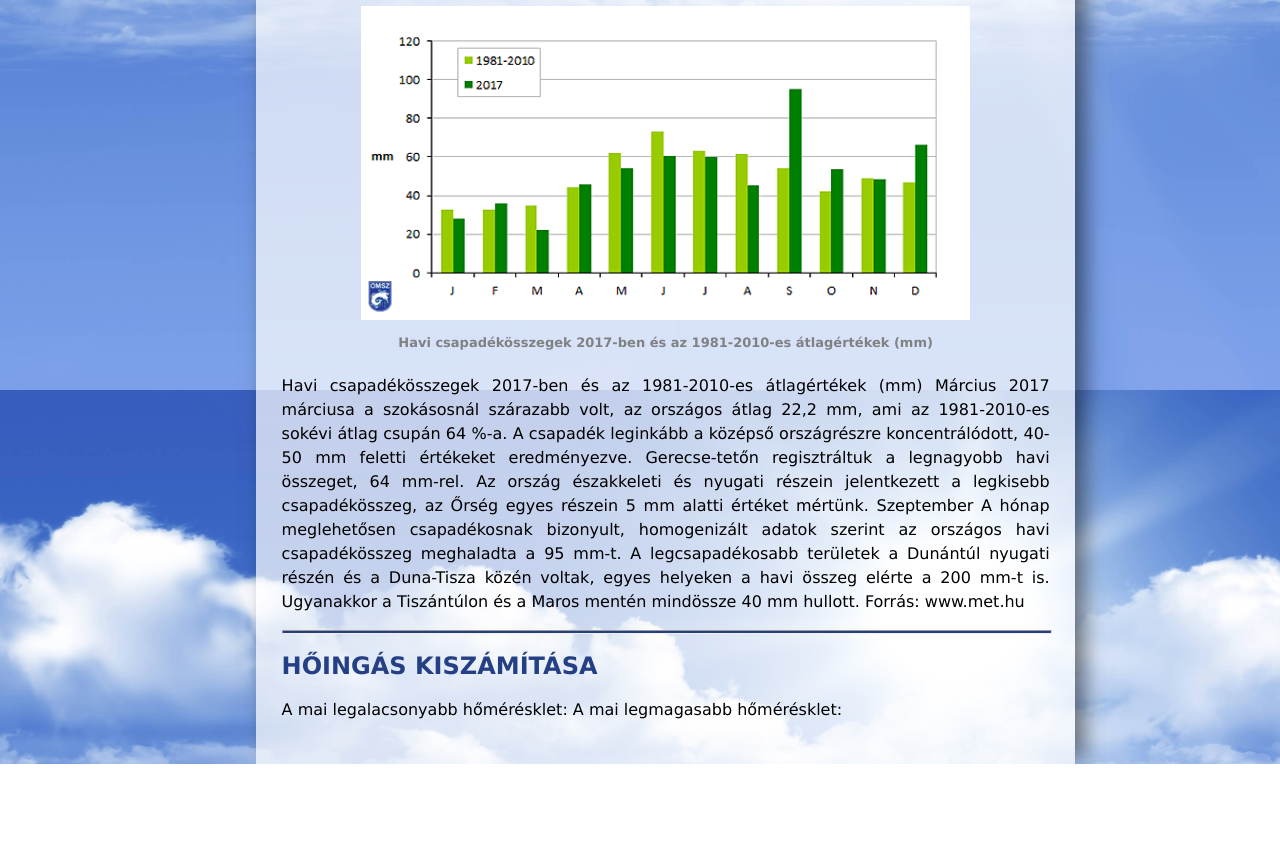
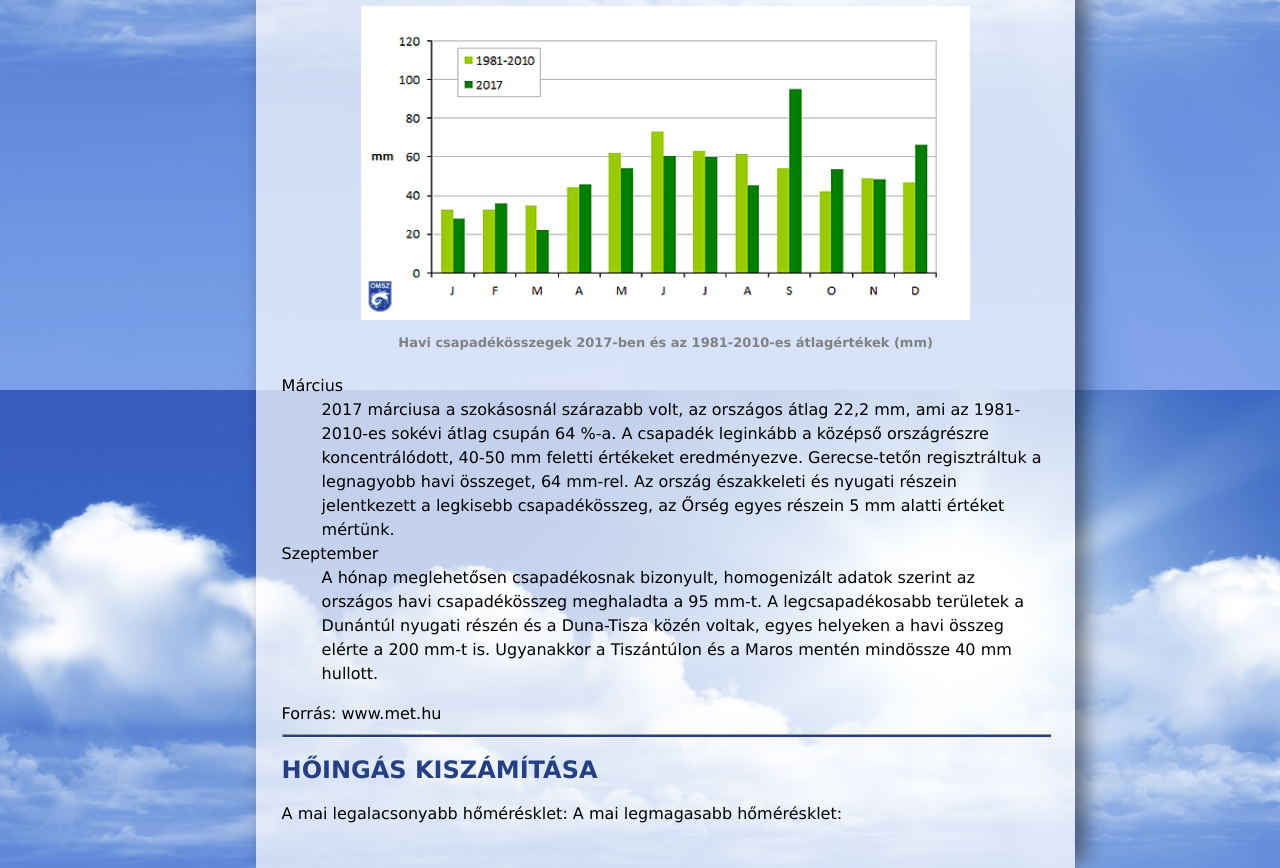
Before and after one commit to Kovtan1/idojaras_git_dolgozat_Kov-csZolt-n, a plain HTML site: page index.html in a window 1280 px wide. Shown: the part 1210-2078 px from the top of the page. Before the commit the page ends 1974 px from the top, so only its background shows below. Drawn offline with Linux system fonts and the light colour scheme.

Commit message:
14. feladat definíciós listává alakítás

```diff
--- a/index.html
+++ b/index.html
@@ -50,19 +50,13 @@
             <td class="szurke">Havi csapadékösszegek 2017-ben és az 1981-2010-es átlagértékek (mm)</td>
         </tr>
         </table>
-        <p>
-        Havi csapadékösszegek 2017-ben és az 1981-2010-es átlagértékek (mm)
-
-        Március
-
-        2017 márciusa a szokásosnál szárazabb volt, az országos átlag 22,2 mm, ami az 1981-2010-es sokévi átlag csupán 64 %-a. A csapadék leginkább a középső országrészre koncentrálódott, 40-50 mm feletti értékeket eredményezve. Gerecse-tetőn regisztráltuk a legnagyobb havi összeget, 64 mm-rel. Az ország északkeleti és nyugati részein jelentkezett a legkisebb csapadékösszeg, az Őrség egyes részein 5 mm alatti értéket mértünk.
-
-        Szeptember
-
-        A hónap meglehetősen csapadékosnak bizonyult, homogenizált adatok szerint az országos havi csapadékösszeg meghaladta a 95 mm-t. A legcsapadékosabb területek a Dunántúl nyugati részén és a Duna-Tisza közén voltak, egyes helyeken a havi összeg elérte a 200 mm-t is. Ugyanakkor a Tiszántúlon és a Maros mentén mindössze 40 mm hullott.
-        Forrás: www.met.hu
-        </p>
-
+            <dl>
+                <dt>Március</dt>
+                <dd>2017 márciusa a szokásosnál szárazabb volt, az országos átlag 22,2 mm, ami az 1981-2010-es sokévi átlag csupán 64 %-a. A csapadék leginkább a középső országrészre koncentrálódott, 40-50 mm feletti értékeket eredményezve. Gerecse-tetőn regisztráltuk a legnagyobb havi összeget, 64 mm-rel. Az ország északkeleti és nyugati részein jelentkezett a legkisebb csapadékösszeg, az Őrség egyes részein 5 mm alatti értéket mértünk.</dd>
+                <dt>Szeptember</dt>
+                <dd>A hónap meglehetősen csapadékosnak bizonyult, homogenizált adatok szerint az országos havi csapadékösszeg meghaladta a 95 mm-t. A legcsapadékosabb területek a Dunántúl nyugati részén és a Duna-Tisza közén voltak, egyes helyeken a havi összeg elérte a 200 mm-t is. Ugyanakkor a Tiszántúlon és a Maros mentén mindössze 40 mm hullott.</dd>
+            </dl>
+            Forrás: www.met.hu
         <hr>
 
         <h2>Hőingás kiszámítása</h2>
```
